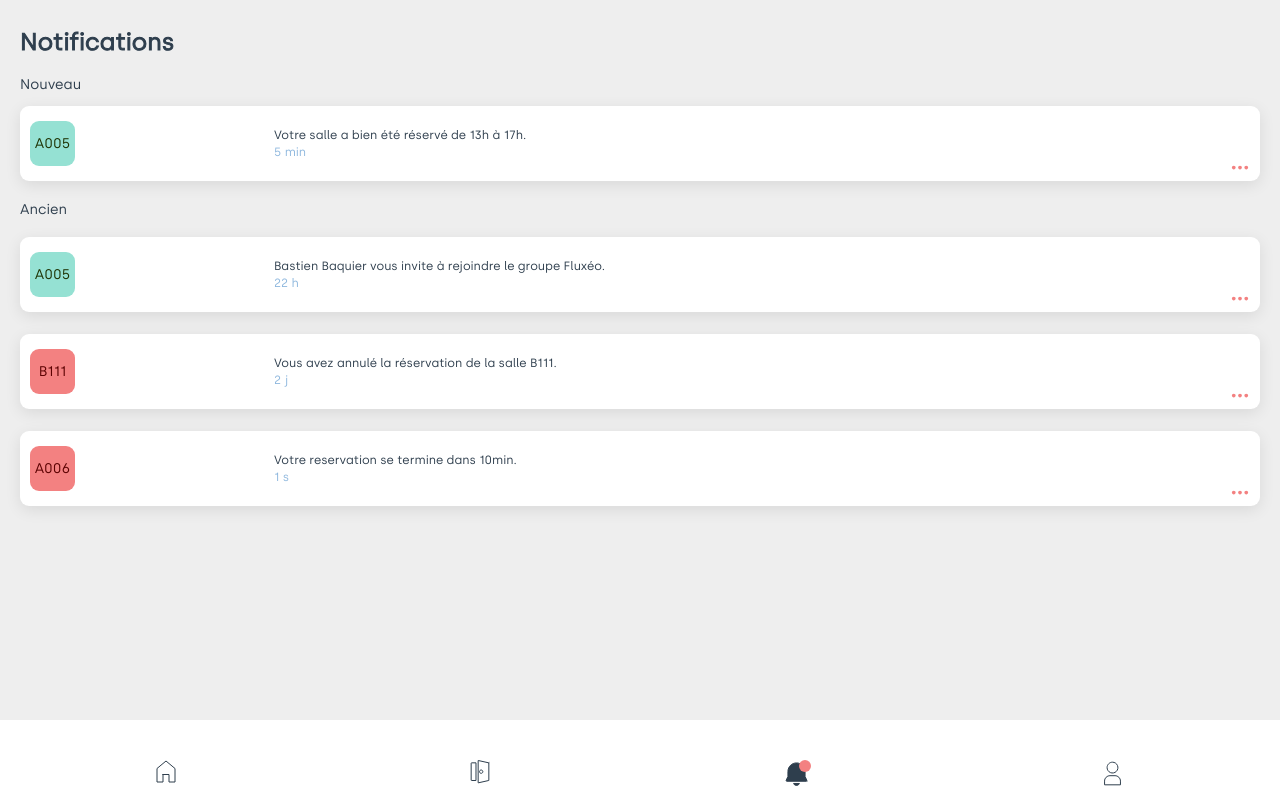
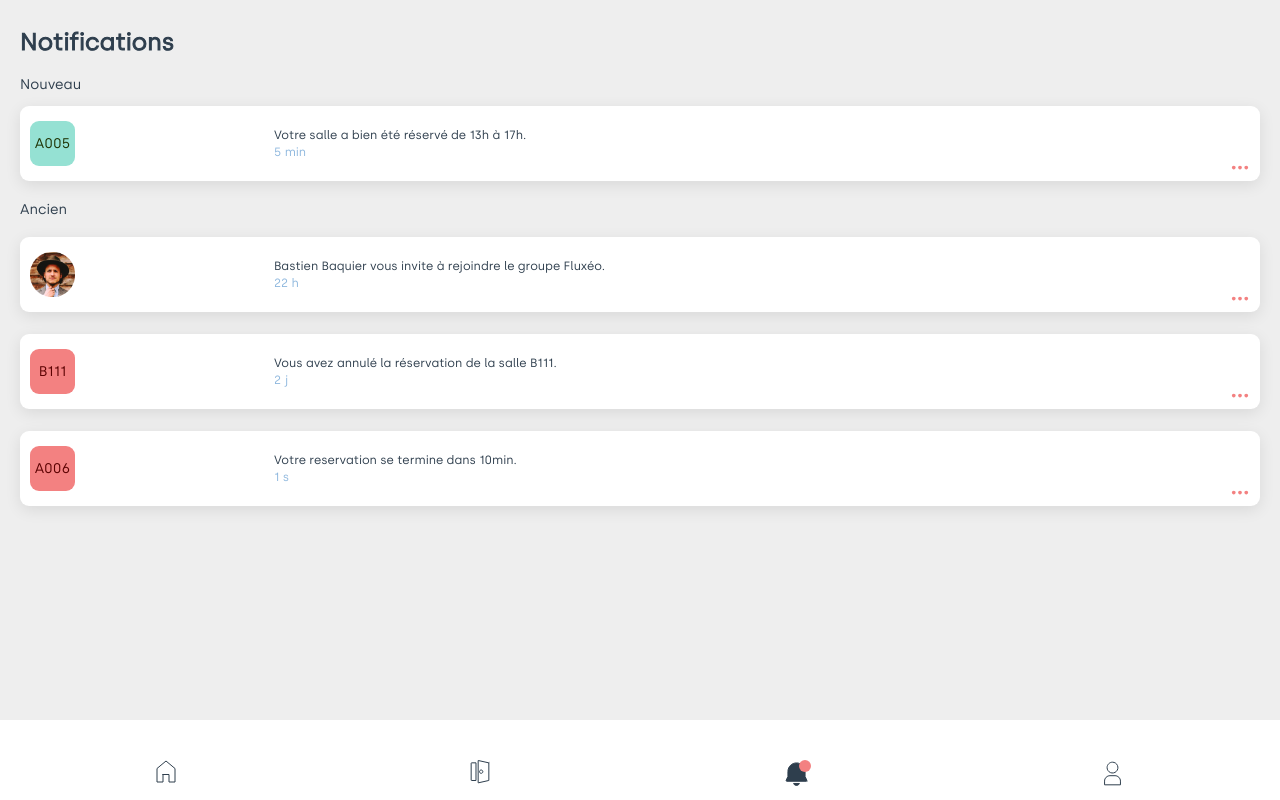
Before and after one commit to Klochette/iot-lumino, a React (Create React App) app: page /student/notifications in a window 1280 px wide. Built offline with nearby package versions, Linux system fonts and the light colour scheme.

Commit message:
change picture for Bastien

```diff
--- a/src/app/routes/notifications/Notifications.module.scss
+++ b/src/app/routes/notifications/Notifications.module.scss
@@ -48,6 +48,12 @@
         justify-content: space-between;
         position: relative;
         box-shadow: 0px 4px 16px rgba(0, 0, 0, 0.09);
+
+        .notificationImage {
+            width: 45px;
+            height: auto;
+            margin-right: 5px;
+        }
     }
 
     .cardRoom {
--- a/src/app/routes/notifications/Notifications.tsx
+++ b/src/app/routes/notifications/Notifications.tsx
@@ -1,5 +1,6 @@
 import React from "react";
 import styles from "./Notifications.module.scss";
+import bastien from "assets/images/bastien.png";
 import { ReactComponent as RedDots } from "assets/images/three-dots.svg";
 
 const Notifications = (): JSX.Element => {
@@ -31,9 +32,11 @@ const Notifications = (): JSX.Element => {
                 </div>
                 <div className={styles.notificationCard}>
                     {/* A CHANGER */}
-                    <div className={styles.cardRoom}>
-                        <p>A005</p>
-                    </div>
+                    <img
+                        className={styles.notificationImage}
+                        alt="profil picture"
+                        src={bastien}
+                    />
 
                     <div className={styles.cardRightBlock}>
                         <p className={styles.cardMessage}>
```
